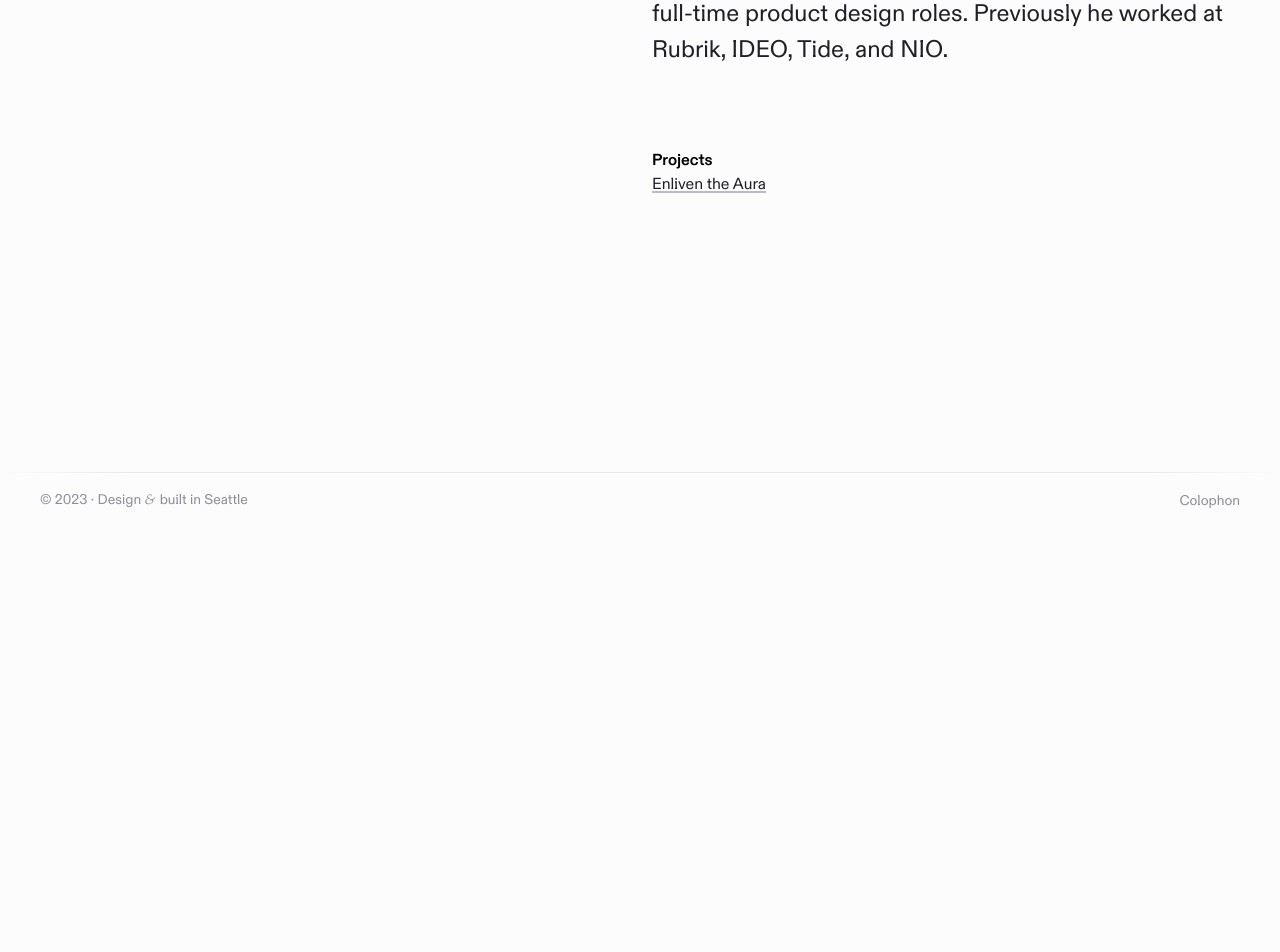
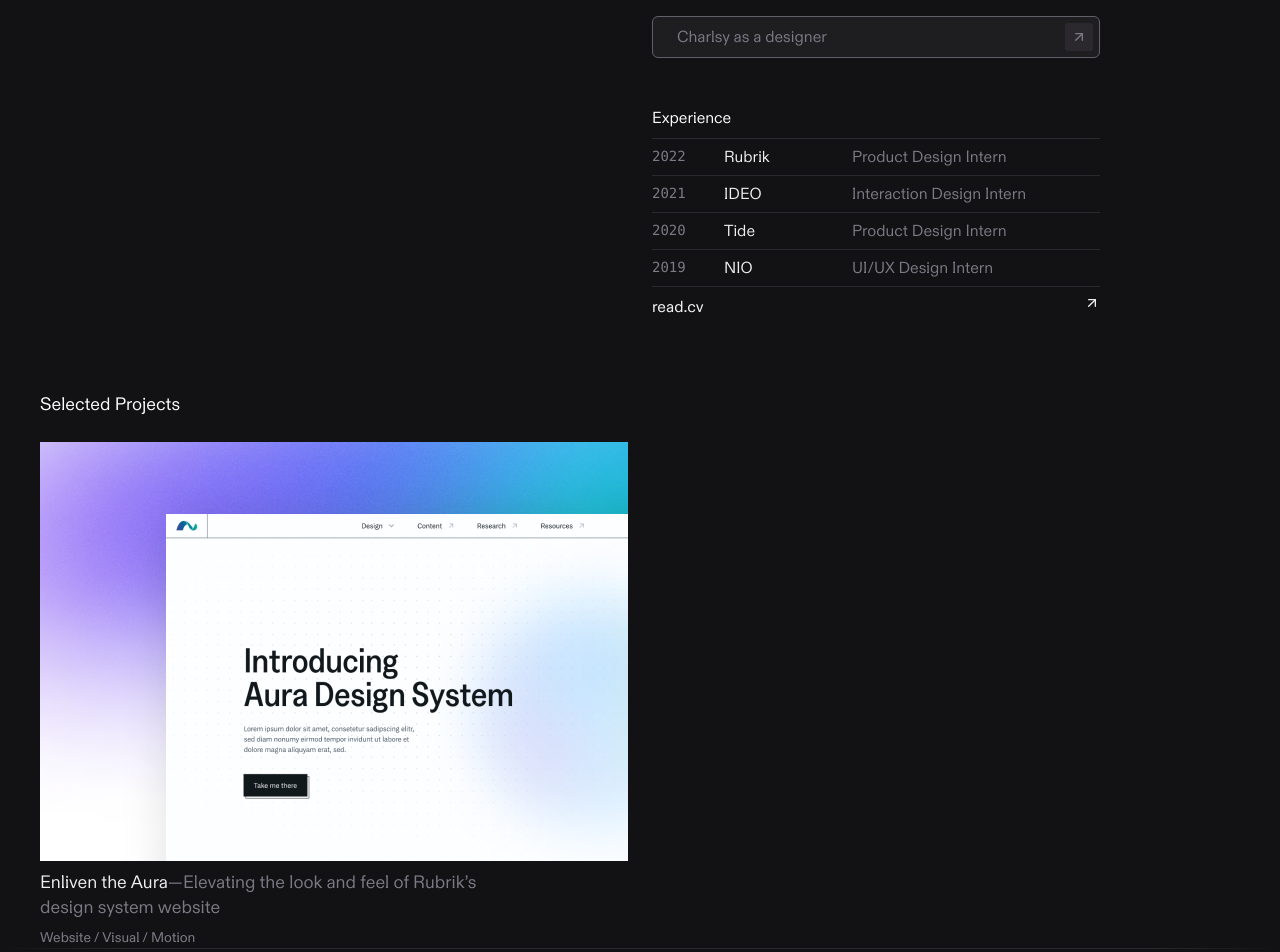
Before and after one commit to charlsyang/site, a Next.js app: page /work in a window 1280 px wide. Shown: the part 320-1272 px from the top of the page. Before the commit the page ends 848 px from the top, so only its background shows below. Built offline with nearby package versions, Linux system fonts and the light colour scheme.

Commit message:
Work page and project card

```diff
--- a/components/GlobalStyles.js
+++ b/components/GlobalStyles.js
@@ -62,7 +62,7 @@ const GlobalStyles = createGlobalStyle`
 
         --font-sans: 'Diatype', ${FAMILIES.fallbackSans};
         --font-serif: 'Newsreader', ${FAMILIES.fallbackSerif};
-        --font-mono: ${FAMILIES.fallbackMono};
+        --font-mono: 'SF Mono', ${FAMILIES.fallbackMono};
         --font-ampersand: ${FAMILIES.ampersand};
 
         --font-size-base: 16;
--- /dev/null
+++ b/components/ProjectCard.js
@@ -0,0 +1,55 @@
+import styled from 'styled-components'
+import Link from 'next/link'
+import Image from 'next/image'
+
+export default function ProjectCard({ slug, title, subtitle, type, cover }) {
+    return (
+        <Card>
+            <Link href = {`/work/${slug}`}>
+                <Image src={cover} width={588} height={419}/>
+                <Heading>
+                    <Title>{title}</Title>
+                    {'—' + subtitle}
+                </Heading>
+                <ProjectType>{type.join(' / ')}</ProjectType>
+            </Link>
+        </Card>
+    )
+}
+
+const Card = styled.li`
+    --hover-area: 12px;
+
+    padding: var(--hover-area);
+    margin: calc(-1 * var(--hover-area));
+    /* border-radius: 4px; */
+    list-style-type: none;
+    transition: background-color var(--transition-slow);
+
+    & a {
+        text-decoration: none;
+    }
+
+    &:hover {
+        background-color: var(--color-divider);
+        transition: background-color var(--transition-default);
+    }
+`
+
+const Heading = styled.h3`
+    font-size: var(--font-size-m);
+    font-weight: var(--font-weight-normal);
+    color: var(--color-gray-600);
+    line-height: 1.3;
+    margin: var(--spacing-1x) 0;
+    max-width: 30rem;
+`
+
+const Title = styled.span`
+    color: var(--color-gray-900);
+`
+
+const ProjectType = styled.p`
+    font-size: var(--font-size-xs);
+    color: var(--color-gray-600);
+`
--- a/pages/work/index.js
+++ b/pages/work/index.js
@@ -1,12 +1,26 @@
 import MaxWidthWrapper from '../../components/MaxWidthWrapper'
 import Head from 'next/head'
 import styled from 'styled-components'
-import Footer from '../../components/Footer'
 import GridWrapper from '../../components/GridWrapper'
 import Link from 'next/link'
 import { QUERIES } from '../../utils/constants'
+import { getPublishedPostsData } from '../../utils/work'
+import ProjectCard from '../../components/ProjectCard'
+import { ArrowUpRight } from 'react-feather'
+import CustomLink from '../../components/CustomLink'
 
-export default function WorkIndex() {
+export async function getStaticProps() {
+    const allPostsData = getPublishedPostsData();
+    return {
+      props: {
+        allPostsData
+      }
+    }
+}
+
+WorkIndex.theme = 'dark'
+
+export default function WorkIndex({ allPostsData }) {
     return (
         <>
             <Head>
@@ -14,37 +28,192 @@ export default function WorkIndex() {
             </Head>
             <MaxWidthWrapper>
                 <GridWrapper>
-                    <Main>
+                    <Intro>
                         <Headline>
                             <p>Charlsy designs visual and interactive experience for products and brands.</p>
-                            <p>He will graduate in June 2023 and is looking for full-time product design roles. Previously he worked at Rubrik, IDEO, Tide, and NIO.</p>
+                            <p>He graduates in June 2023 and is looking for full-time product design roles.</p>
                         </Headline>
-                        <h2>Projects</h2>
-                        <Link href='/work/aura'>Enliven the Aura</Link>
-                    </Main>
+                        <CustomLink href='https://charlsy.notion.site/Charlsy-as-a-Designer-d60da6d266e3419b861e422a6a910a80'>
+                            <Button>
+                                <p>Charlsy as a designer</p>
+                                <ButtonIcon>
+                                    <ArrowUpRight size={16}/>
+                                </ButtonIcon>
+                            </Button>
+                        </CustomLink>
+                        <Experience>
+                            <TableTitle>Experience</TableTitle>
+                            <Table>
+                                <TableRow>
+                                    <TdYear>2022</TdYear>
+                                    <TdCompany>Rubrik</TdCompany>
+                                    <TdRole>Product Design Intern</TdRole>
+                                </TableRow>
+                                <TableRow>
+                                    <TdYear>2021</TdYear>
+                                    <TdCompany>IDEO</TdCompany>
+                                    <TdRole>Interaction Design Intern</TdRole>
+                                </TableRow>
+                                <TableRow>
+                                    <TdYear>2020</TdYear>
+                                    <TdCompany>Tide</TdCompany>
+                                    <TdRole>Product Design Intern</TdRole>
+                                </TableRow>
+                                <TableRow>
+                                    <TdYear>2019</TdYear>
+                                    <TdCompany>NIO</TdCompany>
+                                    <TdRole>UI/UX Design Intern</TdRole>
+                                </TableRow>
+                            </Table>
+                            <CustomLink href='https://read.cv/charlsy'>
+                                <ReadCV>
+                                    <p>read.cv</p>
+                                    <ArrowUpRight size = {16}/>
+                                </ReadCV>
+                            </CustomLink>
+                        </Experience>
+                    </Intro>
                 </GridWrapper>
+                <SectionHeading>Selected Projects</SectionHeading>
+                <ProjectGrid>
+                    {allPostsData.map((project) => (
+                        <ProjectCard
+                            slug = {project.slug}
+                            title = {project.title}
+                            subtitle = {project.subtitle}
+                            type = {project.type}
+                            cover = {project.cover}
+                        />
+                    ))}
+                </ProjectGrid>
             </MaxWidthWrapper>
         </>
     )
 }
 
-const Main = styled.main`
+const Intro = styled.section`
     grid-column: 7 / -1;
-    min-height: calc(100vh - var(--footer-height));
+    max-width: 28em;
+    margin-bottom: 72px;
+
+    & a {
+        text-decoration: none;
+    }
 `
 
+
 const Headline = styled.div`
-    font-size: var(--font-size-xl);
-    line-height: 1.3;
-    color: var(--color-gray-900);
     margin-top: 10rem;
-    margin-bottom: 5rem;
+    margin-bottom: var(--spacing-3x);
 
     @media ${QUERIES.tabletAndBelow} {
       font-size: var(--font-size-l);
+    }
+
+    & p {
+        font-size: var(--font-size-l);
+        line-height: 1.3;
+        color: var(--color-gray-900);
     }
 
     & p+p {
         text-indent: 2em;
     }
 `
+
+const Button = styled.button`
+    display: flex;
+    justify-content: space-between;
+    align-items: center;
+    width: 100%;
+    padding: 6px 6px 6px 24px;
+    border-radius: 6px;
+    border: 1px solid var(--color-gray-300);
+    cursor: pointer;
+    background-color: #1E1E21;
+    margin-bottom: var(--spacing-6x);
+    color: var(--color-gray-600);
+    transition: all var(--transition-slow);
+
+    & p {
+        font-size: var(--font-size-s);
+        font-weight: var(--font-weight-normal);
+    }
+
+    &:hover {
+        color: var(--color-gray-900);
+        border: 1px solid var(--color-gray-600);
+        transition: all var(--transition-default);
+    }
+`
+
+const ButtonIcon = styled.div`
+    display: flex;
+    align-items: center;
+    justify-content: center;
+    padding: 6px;
+    background-color: var(--color-divider);
+    border-radius: 3px;
+`
+
+const Experience = styled.section`
+    display: flex;
+    flex-direction: column;
+`
+
+const TableTitle = styled.p`
+    font-weight: var(--font-weight-normal);
+`
+
+const Table = styled.table`
+    margin: 8px 0;
+`
+
+const TableRow = styled.tr`
+    border-bottom: 1px solid var(--color-divider);
+    display: grid;
+    grid-template-columns: 0.5fr 1fr 2fr;
+    column-gap: 16px;
+    padding: 6px 0;
+    padding-right: 24px;
+
+    font-weight: var(--font-weight-normal);
+    color: var(--color-gray-600);
+
+
+    &:first-of-type {
+        border-top: 1px solid var(--color-divider);
+    }
+`
+
+const TdYear = styled.td`
+    font-family: var(--font-mono);
+    font-size: var(--font-size-xs);
+    padding-top: 1px;
+`
+
+const TdCompany = styled.td`
+    color: var(--color-gray-900);
+`
+
+const TdRole = styled.td`
+`
+
+const ReadCV = styled.div`
+    display: flex;
+    justify-content: space-between;
+`
+
+const SectionHeading = styled.h2`
+    font-size: var(--font-size-m);
+    font-weight: var(--font-weight-normal);
+    margin-bottom: var(--spacing-3x);
+`
+
+const ProjectGrid = styled.ul`
+    display: grid;
+    grid-template-columns: repeat(2, 1fr);
+    /* grid-template-rows: repeat(2, 1fr); */
+    column-gap: 24px;
+    row-gap: 48px;
+`
--- a/projects/aura.mdx
+++ b/projects/aura.mdx
@@ -1,6 +1,8 @@
 ---
 title: 'Enliven the Aura'
 subtitle: 'Elevating the look and feel of Rubrik’s design system website'
+type: ['Website', 'Visual', 'Motion']
+cover: '/project_aura/cover.png'
 timeline: ['June–August', 'Summer 2022']
 team: ['1 Senior Designer', '1 Principal Designer']
 contribution: ['Visual design', 'Interaction design', 'Motion design']
--- a/utils/work.js
+++ b/utils/work.js
@@ -7,7 +7,7 @@ import remarkUnwrapImages from 'remark-unwrap-images'
 
 const postsDirectory = path.join(process.cwd(), 'projects')
 
-export function getSortedPostsData() {
+export function getPublishedPostsData() {
     const fileNames = fs.readdirSync(postsDirectory)
     const allPostsData = fileNames.map(fileName => {
       const slug = fileName.replace(/\.mdx$/, '')
@@ -21,7 +21,7 @@ export function getSortedPostsData() {
         slug,
         ...matterResult.data
       }
-    }) // [{id: 'pre-rendering', title: '...', date: '...'}, {id: 'ssg-ssr', title: '...', date: '...'}]
+    }) // [{slug: 'pre-rendering', title: '...', date: '...'}, {slug: 'ssg-ssr', title: '...', date: '...'}]
 
     const publishedPostsData = [];
     for (const postData of allPostsData){
@@ -30,15 +30,14 @@ export function getSortedPostsData() {
       };
     }
 
-    return publishedPostsData.sort(({ date: a }, { date: b }) => {
-        if (a < b) {
-            return 1
-        } else if (a > b) {
-            return -1
-        } else {
-            return 0
-        }
-    })
+    const sortedPostsData =
+      [].concat(
+        publishedPostsData.filter(project => project.slug == "aura"),
+        publishedPostsData.filter(project => project.slug == "role"),
+        publishedPostsData.filter(project => project.slug == "aps")
+      )
+
+    return sortedPostsData
 }
 
 export function getAllPostSlugs() {
```
Also changed, not shown: public/project_aura/cover.png (added).
